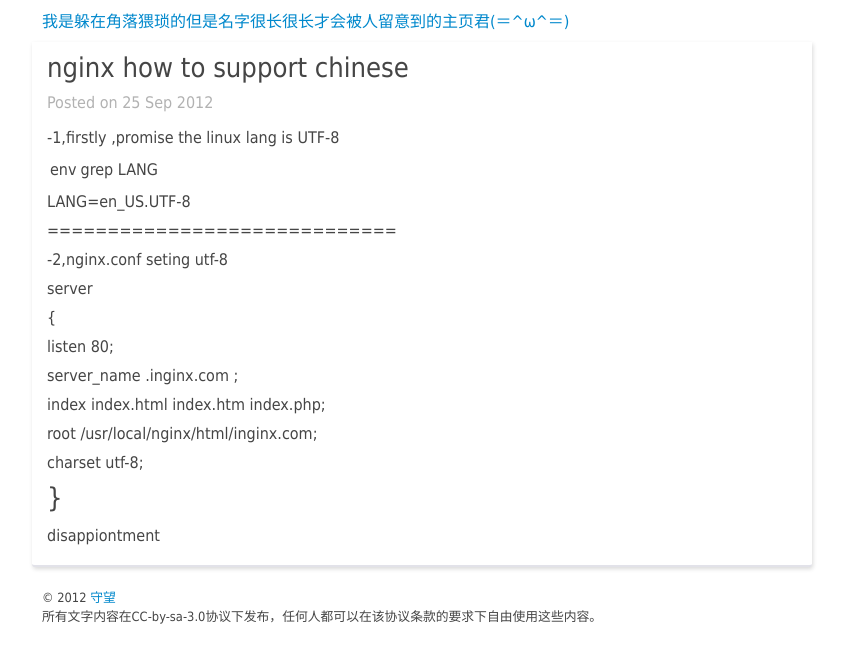
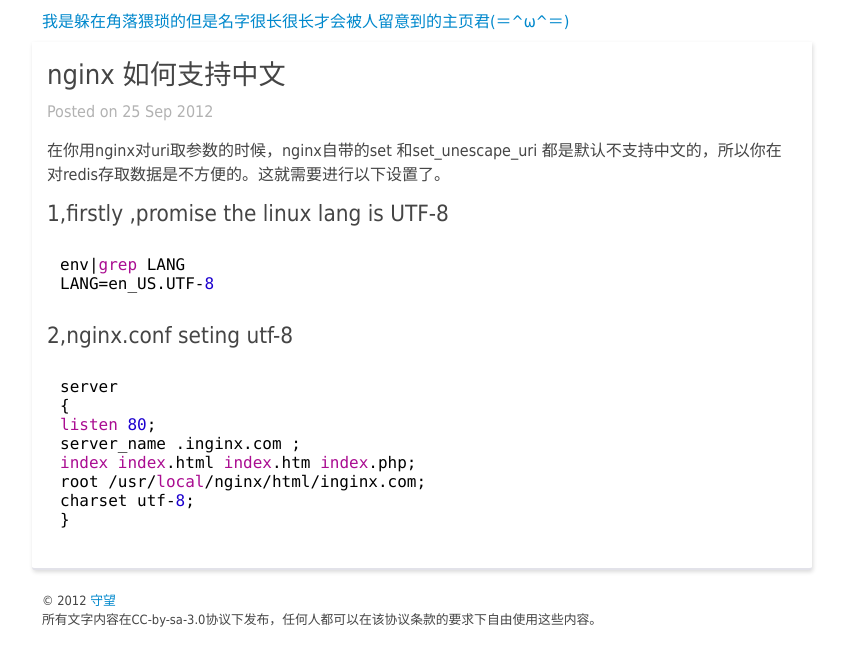
Before and after one commit to hopestar/hopestar.github.com, a Jekyll site: the page built from _posts/2012-9-25-nginx-utf.md, in a window 1280 px wide. Shown: the top 666 px of the page, without its empty margins (218-1063 px from the left). Built offline with Jekyll 4.4.1, drawn with Linux system fonts in a browser that asks for light colours; Markdown is read by kramdown in place of the engine named in the settings.

Commit message:
Update _posts/2012-9-25-nginx-utf.md

```diff
--- a/_posts/2012-9-25-nginx-utf.md
+++ b/_posts/2012-9-25-nginx-utf.md
@@ -1,33 +1,19 @@
 ---
 layout: post
-title: nginx how to support chinese
+title: nginx 如何支持中文
 ---
+在你用nginx对uri取参数的时候，nginx自带的set 和set_unescape_uri 都是默认不支持中文的，所以你在
+对redis存取数据是不方便的。这就需要进行以下设置了。
+##1,firstly ,promise the linux lang is UTF-8
+    env|grep LANG
+    LANG=en_US.UTF-8
 
--1,firstly ,promise the linux lang is UTF-8
-
-env|grep LANG
-
-LANG=en_US.UTF-8
-
-=============================
-
--2,nginx.conf seting utf-8
-
-server
-
-{
-
-listen 80;
-
-server_name .inginx.com ;
-
-index index.html index.htm index.php;
-
-root /usr/local/nginx/html/inginx.com;
-
-charset utf-8;
-
-}
-=========================
-
-disappiontment
+##2,nginx.conf seting utf-8
+    server
+    {
+    listen 80;
+    server_name .inginx.com ;
+    index index.html index.htm index.php;
+    root /usr/local/nginx/html/inginx.com;
+    charset utf-8;
+    }
```
